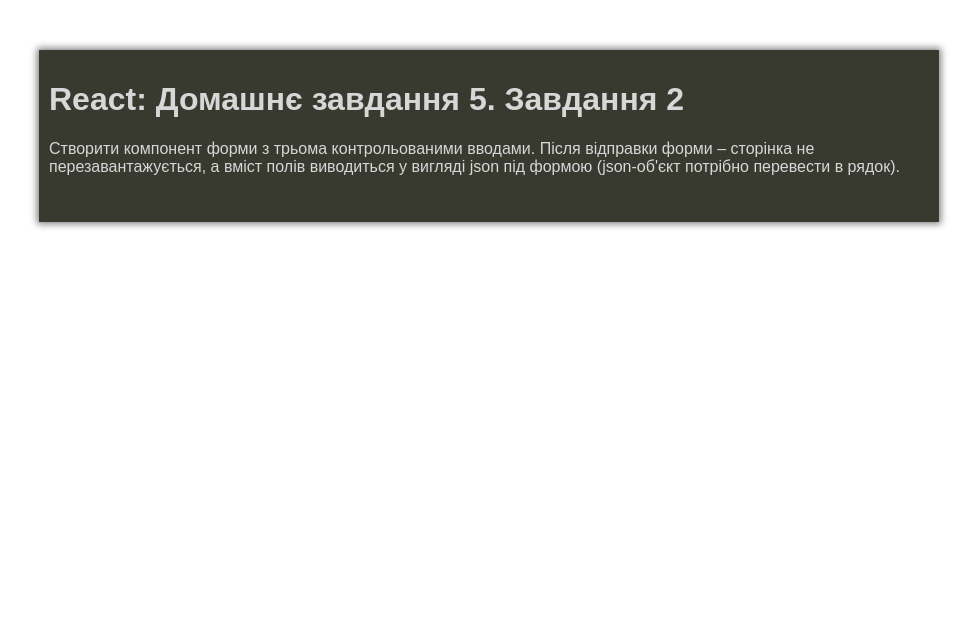
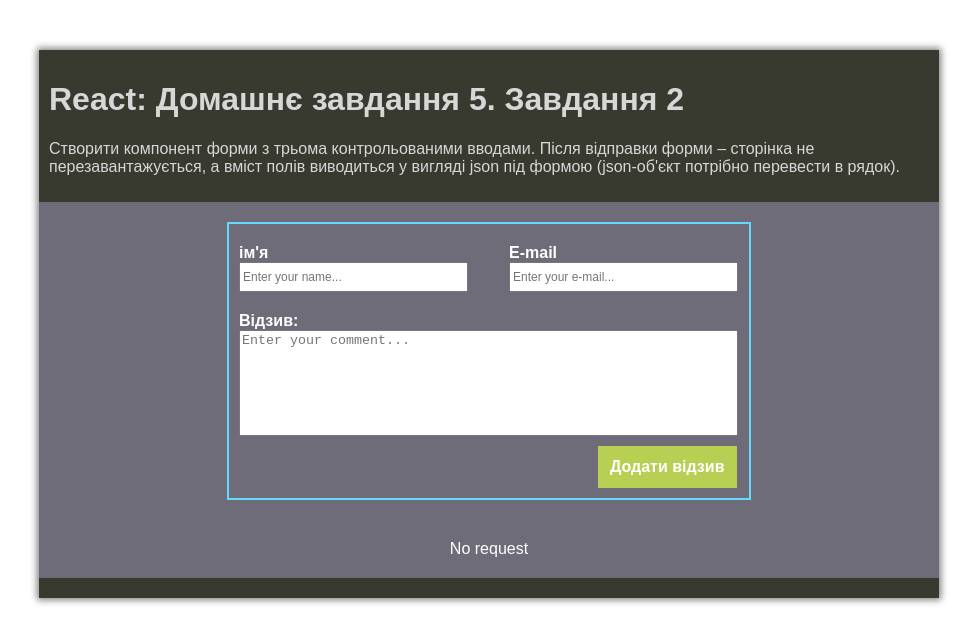
Before and after one commit to SerhiiHats/hw-5-at-react, a React (Create React App) app: page / in a window 1280 px wide. Shown: the top 644 px of the page, without its empty margins (151-1128 px from the left). Built offline with nearby package versions, Linux system fonts and the light colour scheme.

Commit message:
solution task with form

```diff
--- a/src/components/App/App.js
+++ b/src/components/App/App.js
@@ -1,12 +1,19 @@
 import './App.css';
 import {Component} from "react";
 import Header from "../Header/Header";
+import FormFeedback from "../FormFeedback/FormFeedback";
+import ParagraphRequest from "../ParagraphRequest/ParagraphRequest";
 
 class App extends Component {
 
   state = {
     task1: "React: Домашнє завдання 5. Завдання 2",
     description1: "Створити компонент форми з трьома контрольованими вводами. Після відправки форми – сторінка не перезавантажується, а вміст полів виводиться у вигляді json під формою (json-об'єкт потрібно перевести в рядок).",
+    requestForm: false,
+  }
+
+  handlerForm(obj) {
+    this.setState({requestForm: obj})
   }
 
   render() {
@@ -14,6 +21,10 @@ class App extends Component {
     return (
       <div className="App">
         <Header nameTask={this.state.task1} descriptionTask={this.state.description1}/>
+        <FormFeedback handlerForm={(obj) => {
+          this.handlerForm(obj)
+        }}/>
+        <ParagraphRequest requestForm={this.state.requestForm}/>
 
       </div>
     );
--- /dev/null
+++ b/src/components/FormFeedback/FormFeedback.css
@@ -0,0 +1,77 @@
+.ContainerForm{
+    background-color: #6E6C78;
+    color: white;
+    padding: 20px 0;
+}
+.FormFeedback {
+    width: 500px;
+    margin: 0 auto 0 auto;
+    border: 2px solid #61dafb;
+    display: flex;
+    flex-direction: column;
+    padding: 10px;
+}
+
+.FormFeedback .Row {
+    display: flex;
+    justify-content: space-between;
+}
+
+
+.FormFeedback .Row:first-child label {
+    text-align: left;
+    width: 46%;
+    font-weight: bold;
+    margin: 10px 0;
+}
+
+
+.FormFeedback .Row:first-child input {
+    display: block;
+    width: 96%;
+    height: 24px;
+    font-size: 12px;
+}
+
+.FormFeedback .Row:first-child input::placeholder {
+    font-size: 12px;
+}
+
+
+.FormFeedback .Row:nth-child(2) label {
+    text-align: left;
+    width: 100%;
+    font-weight: bold;
+    margin: 10px 0;
+}
+
+
+.FormFeedback .Row:nth-child(2) .Comment {
+    width: 98.5%;
+    height: 100px;
+    margin: 0px;
+    resize: none;
+    display: block;
+}
+
+.FormFeedback .Row:nth-child(3){
+    width: 99.5%;
+    justify-content: right;
+}
+
+.FormFeedback .Row:nth-child(3) .BtnSubmit{
+    background-color: #B7CF52;
+    color: #FFFFFF;
+    padding: 12px;
+    font-weight: bold;
+    font-size: 16px;
+    border: none;
+}
+
+.FormFeedback .Row:nth-child(3) .BtnSubmit:hover{
+    background-color: #94a844;
+}
+
+.FormFeedback .Row:nth-child(3) .BtnSubmit:active{
+    background-color: #B7CF52;
+}
--- /dev/null
+++ b/src/components/FormFeedback/FormFeedback.js
@@ -0,0 +1,91 @@
+import "./FormFeedback.css"
+import {Component} from "react";
+
+class FormFeedback extends Component {
+
+  state = {
+    valueName: "",
+    valueEmail: "",
+    valueComment: "",
+  }
+
+  handlerValue(e, key = 1) {
+    switch (key) {
+      case 1:
+        console.log(e.target.value);
+        this.setState({
+          valueName: e.target.value,
+        });
+        return;
+      case 2:
+        console.log(e.target.value);
+        this.setState({
+          valueEmail: e.target.value,
+        });
+        return;
+      case 3:
+        console.log(e.target.value);
+        this.setState({
+          valueComment: e.target.value,
+        });
+        return;
+      default:
+        return;
+    }
+  }
+
+  handlerButton(e) {
+    e.preventDefault();
+  }
+
+  cleanForm() {
+    this.setState({
+      valueName: "",
+      valueEmail: "",
+      valueComment: "",
+    })
+  }
+
+  render() {
+
+    const {handlerForm} = this.props;
+
+    return (
+      <div className={"ContainerForm"}>
+        <form className={"FormFeedback"}>
+          <div className={"Row"}>
+            <label>ім'я
+              <input type={"text"} name={"name"} id={"name"} placeholder={"Enter your name..."} onChange={(e) => {
+                this.handlerValue(e)
+              }} value={this.state.valueName}/>
+            </label>
+            <label>E-mail
+              <input type={"email"} name={"email"} id={"email"} placeholder={"Enter your e-mail..."} onChange={(e) => {
+                this.handlerValue(e, 2)
+              }} value={this.state.valueEmail}/>
+            </label>
+          </div>
+          <div className={"Row"}>
+            <label>Відзив:
+              <textarea className={"Comment"} placeholder={"Enter your comment..."} onChange={(e) => {
+                this.handlerValue(e, 3)
+              }} value={this.state.valueComment}></textarea>
+            </label>
+          </div>
+          <div className={"Row"}>
+            <input className={"BtnSubmit"} type={"submit"} value={"Додати відзив"} onClick={
+              (e) => {
+                this.handlerButton(e);
+                handlerForm(this.state);
+                this.cleanForm();
+              }
+            }/>
+          </div>
+        </form>
+
+      </div>
+    );
+  }
+}
+
+export default FormFeedback;
--- /dev/null
+++ b/src/components/ParagraphRequest/ParagraphRequest.css
@@ -0,0 +1,12 @@
+.ParagraphRequest{
+    background-color: #6E6C78;
+    color: white;
+    margin: 0;
+    padding: 20px 0;
+}
+
+.ParagraphRequest p{
+    text-align: center;
+    margin: 0;
+    padding: 0;
+}
--- /dev/null
+++ b/src/components/ParagraphRequest/ParagraphRequest.js
@@ -0,0 +1,16 @@
+import "./ParagraphRequest.css"
+import {Component} from "react";
+
+class ParagraphRequest extends Component{
+
+  render() {
+    const {requestForm} = this.props;
+    return(
+      <div className={"ParagraphRequest"}>
+        <p>{JSON.stringify(requestForm) === "false" ? "No request" : JSON.stringify(requestForm)}</p>
+      </div>
+    )
+  }
+}
+
+export default ParagraphRequest;
```
